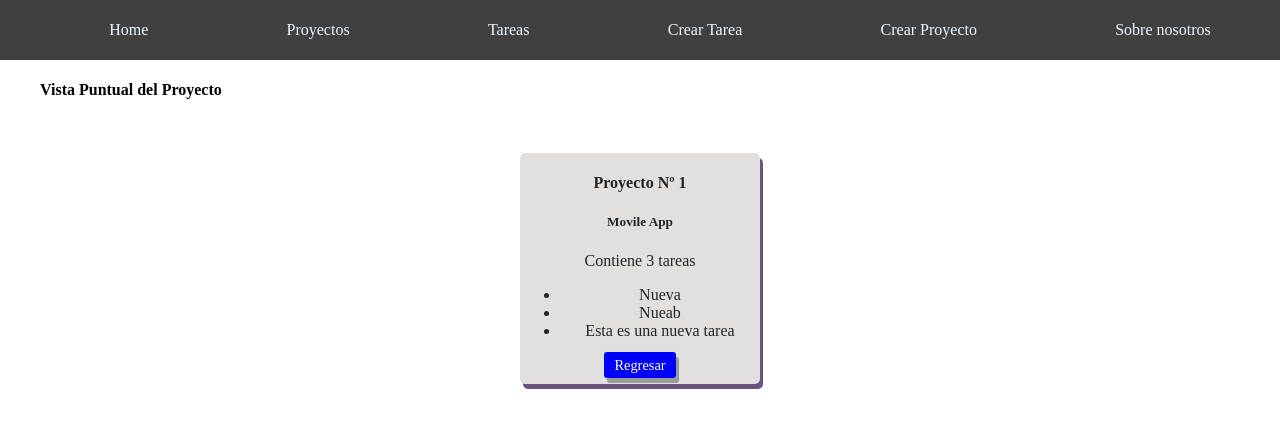
After one commit to pmNiko/Django-project, a Django app: page /projects/1 in a window 1280 px wide. The commit adds this page. Shown: the top 428 px of the page. Run offline with Django 5.2, Linux system fonts and the light colour scheme; data comes from the database, SQL or seed files in the repository.

Commit message:
final del proyecto

```diff
--- /dev/null
+++ b/blog/static/styles/main.css
@@ -0,0 +1,85 @@
+:root {
+    color-scheme: light dark;
+
+}
+
+html, body{
+    box-sizing: border-box;
+    padding: 0;
+    margin: 0;
+}
+
+a{
+    text-decoration: none;
+}
+
+nav {
+    /* max-width: 1200px;
+    margin: auto; */
+    background: #404040;
+    padding: 5px 0;
+
+    ul {
+        display: flex;
+        justify-content: space-around;
+    }
+
+    li{
+        list-style: none;
+
+        :hover{
+            color: aqua;
+        }
+    }
+
+    a{
+        color: aliceblue;
+    }
+
+}
+
+
+main{
+    max-width: 1200px;
+    margin: auto;
+}
+
+.card-container{
+    display: flex;
+    flex-wrap: wrap;
+
+    justify-content: space-around;
+}
+
+.card{
+    margin-top: 2rem;
+    text-align: center;
+    min-width: 15em;
+    height: auto;
+    min-height: 25em;
+    min-height: 10em;
+    background-color: rgb(226, 223, 223);
+    color: rgb(36, 36, 37);
+    box-shadow: 3px 5px 0px 0px rgba(67, 43, 95, 0.8);
+    border-radius: 5px;
+    padding-bottom: 10px;
+}
+
+.button {
+    margin: auto;
+    padding: 5px 10px;
+    font-size: 0.9em;
+    border-radius: 3px;
+    box-shadow: 3px 5px 0px 0px rgba(89, 89, 89, 0.5);
+    color: white;
+    background-color: blue;
+}
+
+.input{
+    background-color: wheat;
+    padding: 10px;
+    text-align: center;
+    display: block;
+    margin-top: 10px ;
+    margin-bottom: 30px;
+}
--- a/blog/templates/layouts/base.html
+++ b/blog/templates/layouts/base.html
@@ -1,14 +1,43 @@
+{% load static %}
+
+<!DOCTYPE html>
+<html lang="en">
+<head>
+    <meta charset="UTF-8">
+    <meta name="viewport" content="width=device-width, initial-scale=1.0">
+    <link rel="stylesheet" href="{% static '/styles/main.css' %}">
+
+    <title>Django Project</title>
+</head>
+<body>
     <nav>
         <ul>
             <li>
                 <a href="{%url 'home'%}">Home</a>
+            </li>
+            <li>
                 <a href="{%url 'projects'%}">Proyectos</a>
+            </li>
+            <li>
                 <a href="{%url 'tasks'%}">Tareas</a>
+            </li>
+            <li>
                 <a href="{%url 'create_task'%}">Crear Tarea</a>
+            </li>
+            <li>
                 <a href="{%url 'create_project'%}">Crear Proyecto</a>
+            </li>
+            <li>
                 <a href="{%url 'about'%}">Sobre nosotros</a>
             </li>
         </ul>
     </nav>
 
-{% block content %}{% endblock content %}
+    <main>
+        {% block content %}
+        <!-- Aqui se insertarán los parcel -->
+        {% endblock content %}
+    </main>
+
+</body>
+</html>
--- a/blog/templates/projects/create_project.html
+++ b/blog/templates/projects/create_project.html
@@ -6,6 +6,6 @@
     <form method="post">
         {% csrf_token %}
         {{form}}
-        <button>Guardar</button>
+        <button class="button">Guardar</button>
     </form>
 {% endblock content %}
--- /dev/null
+++ b/blog/templates/projects/show.html
@@ -0,0 +1,24 @@
+{% extends "layouts/base.html" %}
+
+{% block content %}
+    <h4>Vista Puntual del Proyecto</h4>
+
+    <div class="card-container">
+    <card class="card">
+        <h4>Proyecto Nº {{project.id}}</h4>
+        <h5>{{project.name}}</h5>
+        <p>Contiene {{count_tasks}} tareas</p>
+
+        <ul>
+            {% for task in tasks %}
+               <li> {{task.title}} </li>
+            {% endfor %}
+        </ul>
+
+        <a href="/projects" class="button">
+            Regresar
+        </a>
+    </card>
+    </div>
+
+{% endblock content %}
--- a/blog/templates/tasks/create_task.html
+++ b/blog/templates/tasks/create_task.html
@@ -7,6 +7,6 @@
         {% csrf_token %}
         <br>
         {{ form }}
-        <input type="submit" value="Guardar">
+        <input type="submit" value="Guardar" class="button">
     </form>
 {% endblock content %}
--- a/blog/urls.py
+++ b/blog/urls.py
@@ -2,12 +2,12 @@ from django.urls import path
 from . import views
 
 urlpatterns = [
-    path('',                        views.index,          name="home"),
-    path('about',                   views.about,          name="about"),
-    path('hello/<str:username>',    views.hello,          name="hello"),
-    # path('hello/<int:id>', views.hello),
-    path('projects',                views.projects,       name="projects"),
-    path('tasks',                   views.tasks,          name="tasks"),
-    path('create_task',             views.create_task,    name="create_task"),
-    path('create_project',          views.create_project, name="create_project"),
+    path('',                      views.index,          name="home"           ),
+    path('about',                 views.about,          name="about"          ),
+    path('hello/<str:username>',  views.hello,          name="hello"          ),
+    path('projects',              views.projects,       name="projects"       ),
+    path('projects/<int:id>',     views.project_show,   name="project_show"   ),
+    path('tasks',                 views.tasks,          name="tasks"          ),
+    path('create_task',           views.create_task,    name="create_task"    ),
+    path('create_project',        views.create_project, name="create_project" ),
 ]
--- a/blog/views.py
+++ b/blog/views.py
@@ -1,6 +1,6 @@
 from django.shortcuts import render
 from django.http import HttpResponse
-from django.shortcuts import render, redirect
+from django.shortcuts import render, redirect, get_object_or_404
 from .models import Project, Task
 from .forms import CreateNewtask, CreateNewProject
 
@@ -61,3 +61,14 @@ def create_project(request):
             name = request.POST["name"]
         )
         return redirect("projects")
+
+def project_show(request, id):
+    # project = Project.objects.get(id=id)
+    project = get_object_or_404(Project,id=id)
+    tasks = Task.objects.filter(project_id=id)
+    count_tasks = len(tasks)
+    return render(request, 'projects/show.html', {
+        'project': project,
+        'tasks': tasks,
+        'count_tasks': count_tasks
+    })
```
Also changed, not shown: blog/forms.py (+19 -3 lines), blog/templates/index.html (+6 -1 lines), blog/templates/projects/list.html (+7 -6 lines), blog/templates/tasks/list.html (+5 -3 lines), blog/static/fox.jpeg (added). Lines whose indentation alone changed are shown as unchanged.
